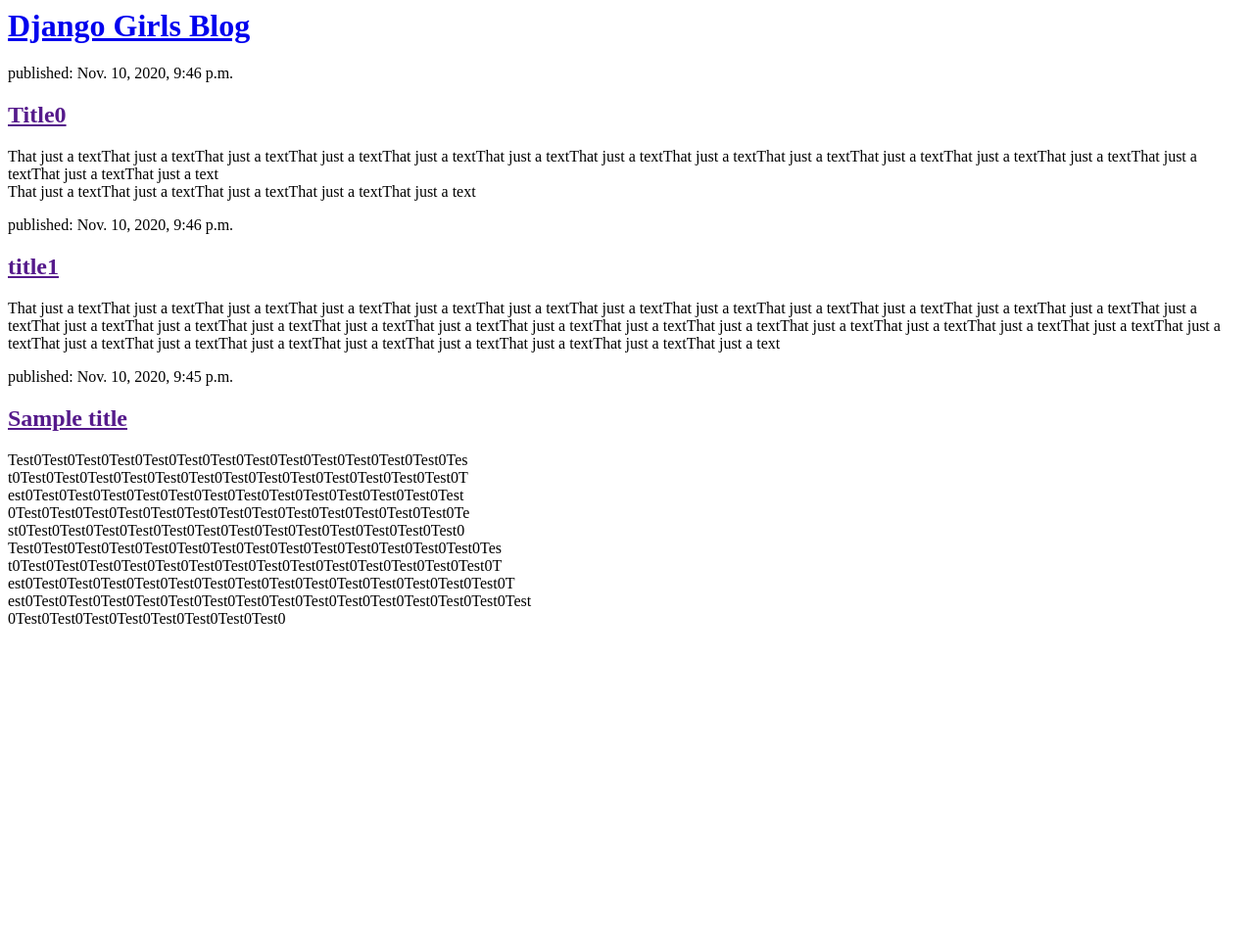
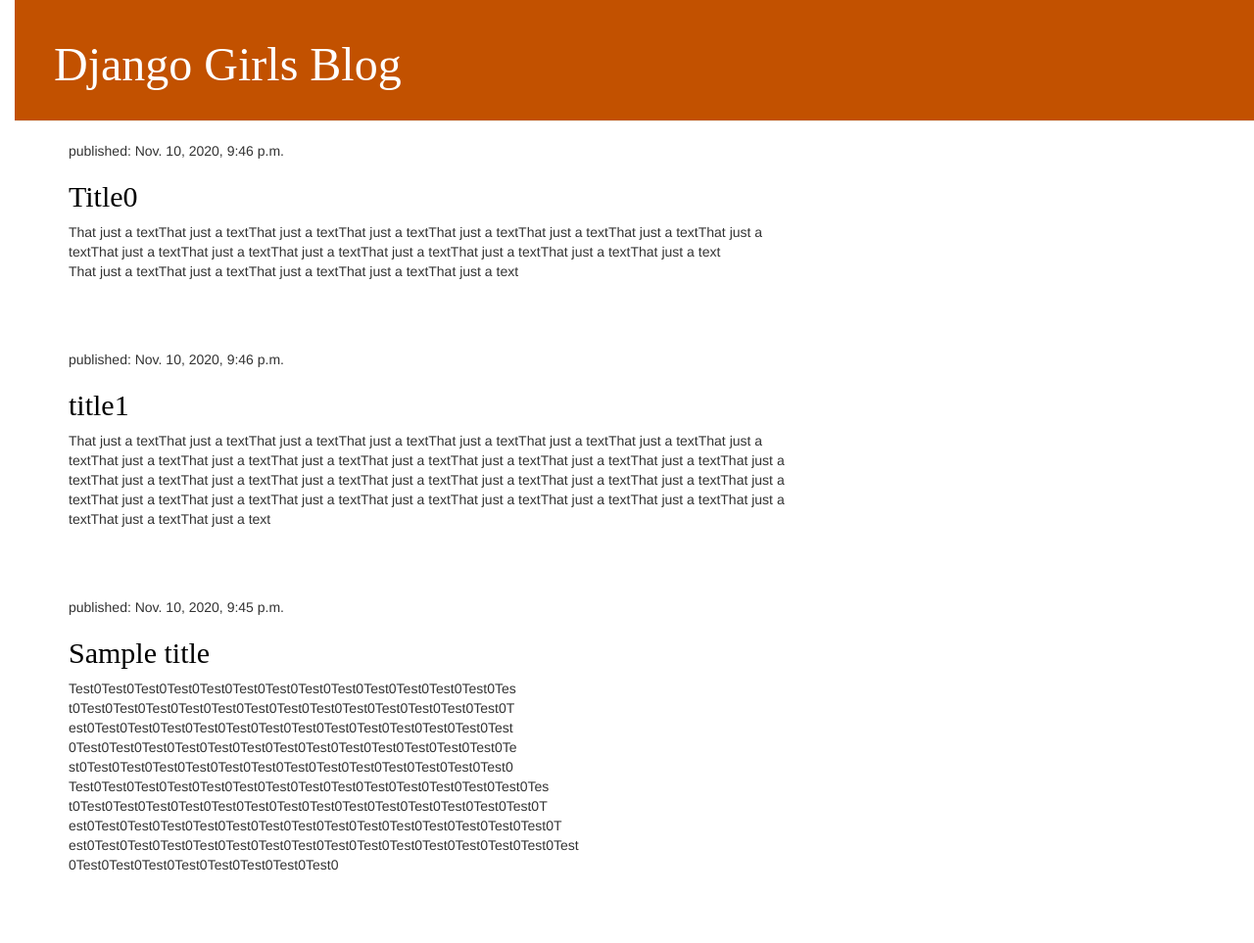
Before and after one commit to benlyazid/Bloger, a Django app: page / in a window 1280 px wide. Shown: the whole page at 98% size. Before the commit the page ends 637 px from the top, so only its background shows below. Run offline with Django 3.2, Linux system fonts and the light colour scheme; data comes from the database, SQL or seed files in the repository; some libraries are stand-ins or nearby versions.

Commit message:
update template

```diff
--- /dev/null
+++ b/blog_app/static/css/blog.css
@@ -0,0 +1,55 @@
+h1 a, h2 a {
+    color: #FF8833;
+    font-family: 'Lobster';
+
+}
+
+body {
+    padding-left: 15px;
+}
+.page-header {
+    background-color: #C25100;
+    margin-top: 0;
+    padding: 20px 20px 20px 40px;
+}
+
+.page-header h1, .page-header h1 a, .page-header h1 a:visited, .page-header h1 a:active {
+    color: #ffffff;
+    font-size: 36pt;
+    text-decoration: none;
+}
+
+.content {
+    margin-left: 40px;
+}
+
+h1, h2, h3, h4 {
+    font-family: 'Lobster', cursive;
+}
+
+.date {
+    color: #828282;
+}
+
+.save {
+    float: right;
+}
+
+.post-form textarea, .post-form input {
+    width: 100%;
+}
+
+.top-menu, .top-menu:hover, .top-menu:visited {
+    color: #ffffff;
+    float: right;
+    font-size: 26pt;
+    margin-right: 20px;
+}
+
+.post {
+    margin-bottom: 70px;
+}
+
+.post h2 a, .post h2 a:visited {
+    color: #000000;
+}
--- a/blog_app/templates/blog/post_list.html
+++ b/blog_app/templates/blog/post_list.html
@@ -1,11 +1,27 @@
-<div>
+{% load static %}
+<html>
+    <head>
+        <title>Django Girls blog</title>
+        <link rel="stylesheet" href="//maxcdn.bootstrapcdn.com/bootstrap/3.2.0/css/bootstrap.min.css">
+        <link rel="stylesheet" href="//maxcdn.bootstrapcdn.com/bootstrap/3.2.0/css/bootstrap-theme.min.css">
+        <link rel="stylesheet" href="{% static 'css/blog.css' %}">
+    </head>
+    <body>
+        <div class="page-header">
             <h1><a href="/">Django Girls Blog</a></h1>
         </div>
-
+        <div class="content container">
+            <div class="row">
+                <div class="col-md-8">
                     {% for post in posts %}
-    <div>
+                        <div class="post">
                             <p>published: {{ post.published_date }}</p>
                             <h2><a href="">{{ post.title }}</a></h2>
                             <p>{{ post.text|linebreaksbr }}</p>
                         </div>
-{% endfor %}
+                    {%endfor %}
+                </div>
+            </div>
+        </div>
+    </body>
+</html>
```
Also changed, not shown: 1 other file. Lines whose indentation alone changed are shown as unchanged.
